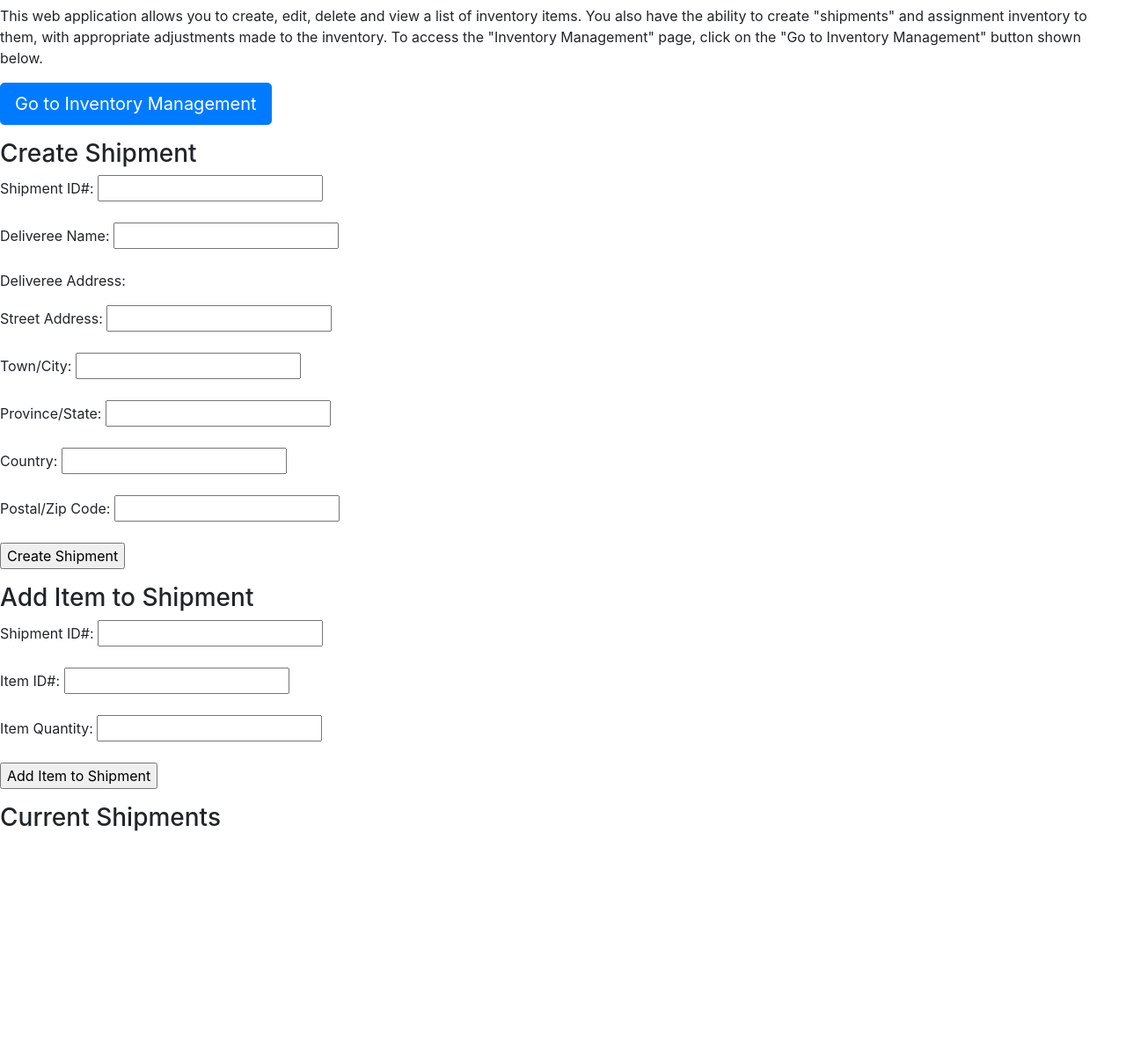
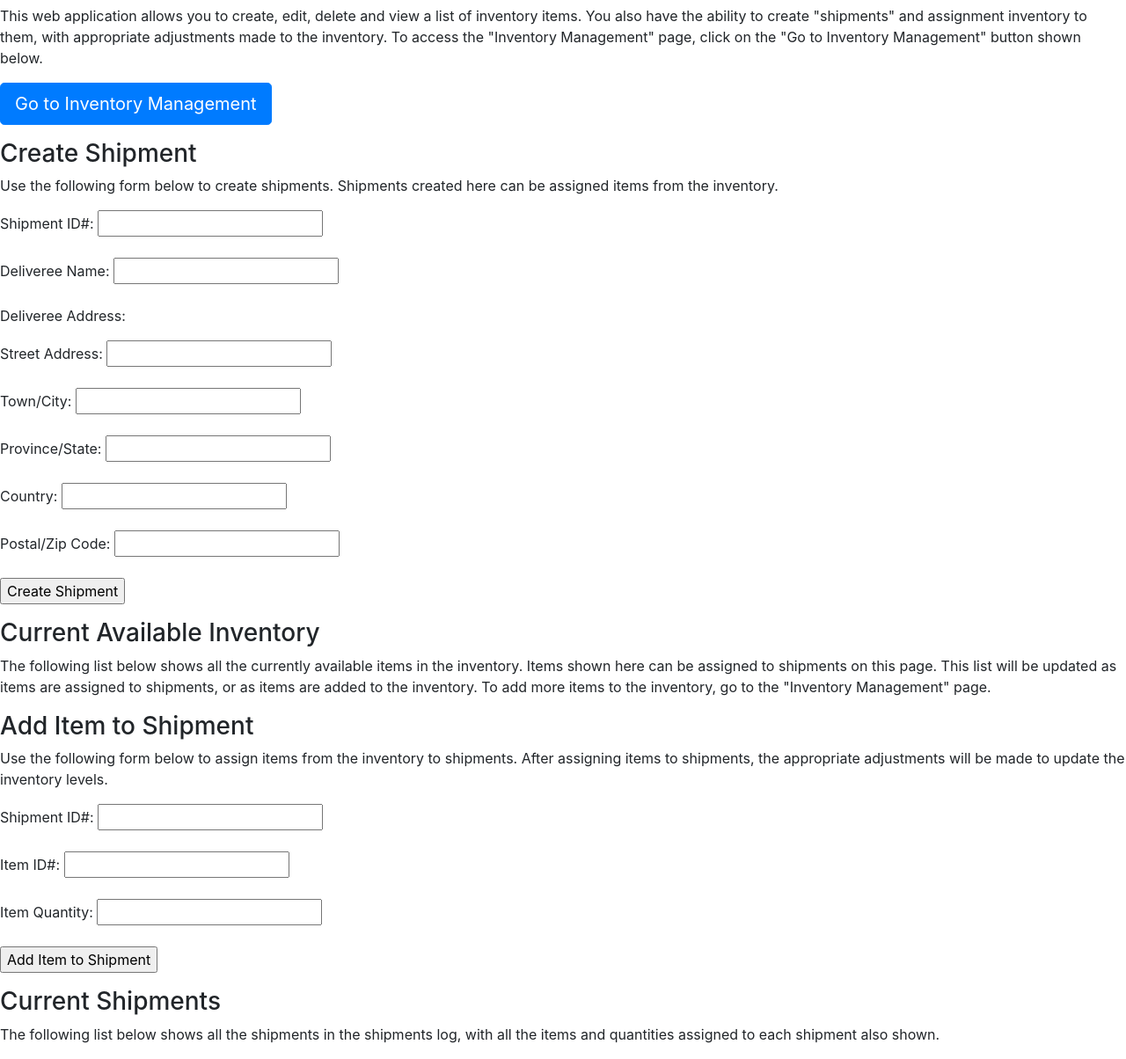
Before and after one commit to Nathaniel-Hu/FSWD-Python, a Flask app: page /shipments/ in a window 1280 px wide. Shown: the part 148-1352 px from the top of the page at 88% size. Before the commit the page ends 1093 px from the top, so only its background shows below. Run offline with Flask 2, Linux system fonts and the light colour scheme; data that the repository does not hold is empty.

Commit message:
added to section descriptions for multiple sections, added Currently Available Inventory section

```diff
--- a/Frontend/Templates/shipments.html
+++ b/Frontend/Templates/shipments.html
@@ -28,6 +28,8 @@
 
 <div>
     <h3>Create Shipment</h3>
+    <p>Use the following form below to create shipments. Shipments created here can be assigned items from the
+        inventory.</p>
     <form action="#" method="POST">
     {% if si_flag and info %}
         <p>Shipment ID#: <label><input type="text" name="id_num" value="{{info['id_num']}}"></label></p>
@@ -54,7 +56,19 @@
 </div>
 
 <div>
+    <h3>Current Available Inventory</h3>
+    <p>The following list below shows all the currently available items in the inventory. Items shown here can be
+        assigned to shipments on this page. This list will be updated as items are assigned to shipments, or as items
+        are added to the inventory. To add more items to the inventory, go to the "Inventory Management" page.</p>
+    {% for item in inventory %}
+        <p>{{item}}</p>
+    {% endfor %}
+</div>
+
+<div>
     <h3>Add Item to Shipment</h3>
+    <p>Use the following form below to assign items from the inventory to shipments. After assigning items to shipments,
+        the appropriate adjustments will be made to update the inventory levels.</p>
     <form action="#" method="POST">
     {% if not si_flag and info %}
         <p>Shipment ID#: <label><input type="text" name="sid_num" value="{{info['sid_num']}}"></label></p>
@@ -72,6 +86,8 @@
 
 <div>
     <h3>Current Shipments</h3>
+    <p>The following list below shows all the shipments in the shipments log, with all the items and quantities assigned
+        to each shipment also shown.</p>
     {% for sid_num in shipments %}
         <p>{{shipments[sid_num]["shipment_info"]}}</p>
         {% for item_info in shipments[sid_num]["shipment_items"] %}
```
